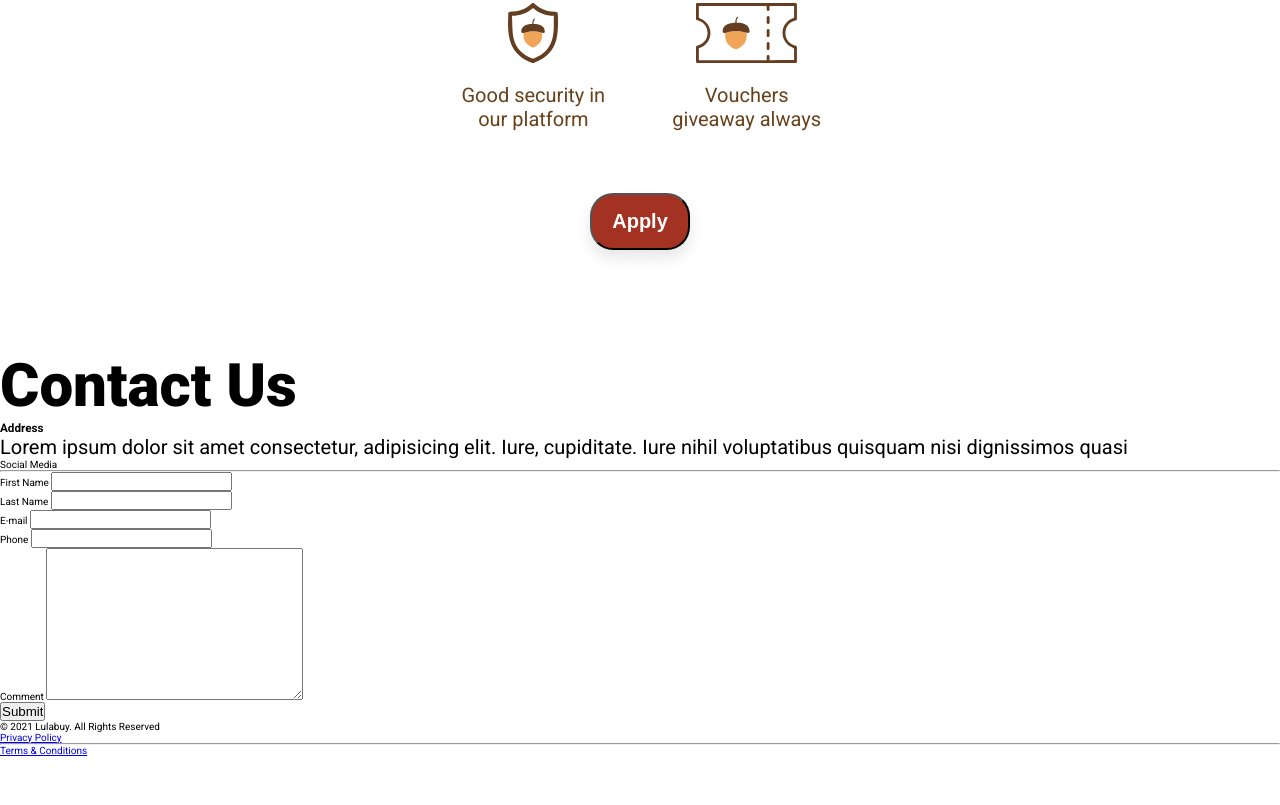
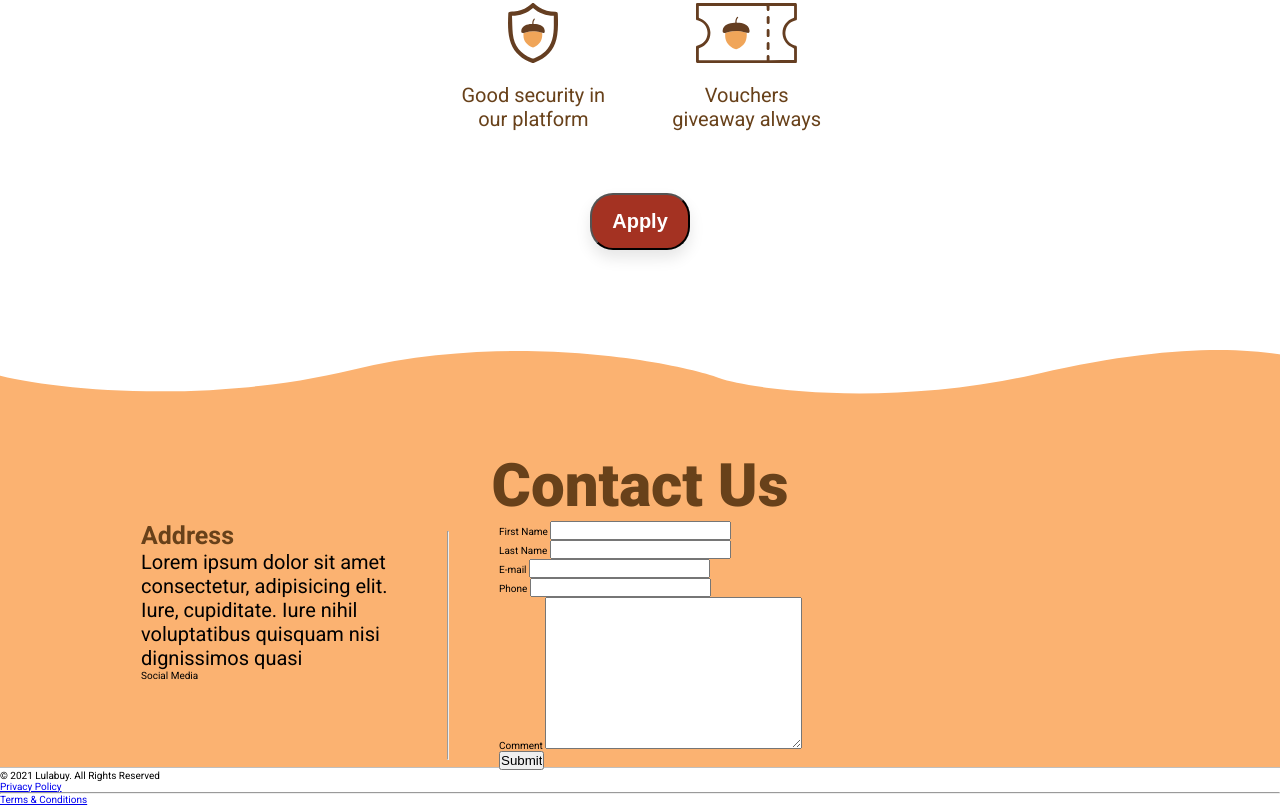
Before and after one commit to gabrielmlow21/lulabuy-landing-page, a website: page index.html in a window 1280 px wide. Shown: the part 2702-3507 px from the top of the page. Before the commit the page ends 3458 px from the top, so only its background shows below. Drawn offline with Linux system fonts and the light colour scheme.

Commit message:
updated css

```diff
--- a/css/style.css
+++ b/css/style.css
@@ -32,6 +32,10 @@ body {
 .heading-tertiary {
   font-size: 3rem;
   font-weight: 900; }
+
+.heading-quaternary {
+  font-size: 2.5rem;
+  font-weight: 700; }
 
 .paragraph {
   font-size: 2rem;
@@ -197,3 +201,29 @@ body {
   .why-us__squirrel {
     grid-area: squirrel;
     height: 15rem; }
+
+.contact-us {
+  width: 100%;
+  background-image: url("../img/contact-us/bg-wave.svg");
+  background-repeat: no-repeat;
+  background-size: 100% 100%;
+  padding-top: 10rem; }
+  .contact-us__container {
+    display: flex;
+    flex-direction: column;
+    align-items: center; }
+  .contact-us__heading {
+    color: #68411A; }
+  .contact-us__content {
+    display: flex;
+    flex-direction: row;
+    justify-content: center; }
+    .contact-us__content-left {
+      flex-basis: 20%; }
+    .contact-us__content-rule {
+      margin: 1rem 5rem; }
+    .contact-us__content-right {
+      flex-basis: 50%; }
+
+.address__heading {
+  color: #68411A; }
```
